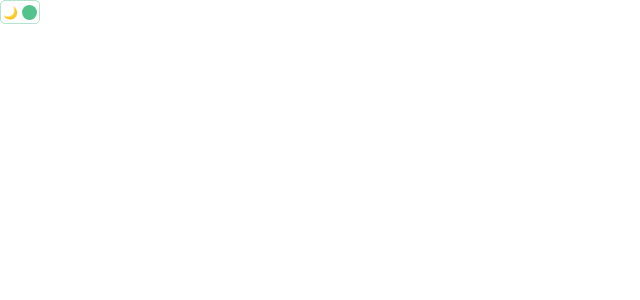
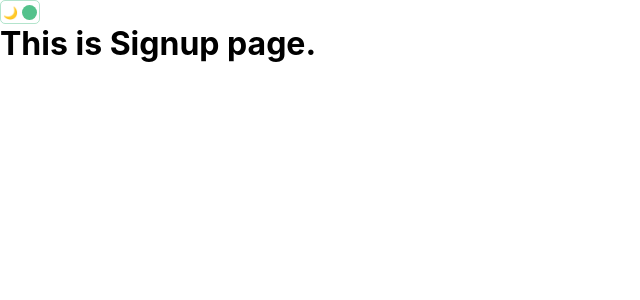
Before and after one commit to rajutamanglama63/messenger-app, a React (Create React App) app in the folder client/: page /signup in a window 1280 px wide. Shown: the top 300 px of the page, without its empty margins (0-640 px from the left). Built offline with nearby package versions, Linux system fonts and the light colour scheme.

Commit message:
feat: routing feature added

```diff
--- a/client/src/App.js
+++ b/client/src/App.js
@@ -1,10 +1,12 @@
 import "./App.css";
+import Router from "./Router";
 import DarkModeToggle from "./component/darkModeToggle/DarkModeToggle";
 
 function App() {
   return (
     <div className="App">
       <DarkModeToggle />
+      <Router />
     </div>
   );
 }
--- /dev/null
+++ b/client/src/Router.js
@@ -0,0 +1,19 @@
+import React from "react";
+import { Route, Routes } from "react-router-dom";
+import Home from "./pages/home/Home";
+import Signup from "./pages/signup/Signup";
+import Signin from "./pages/signin/Signin";
+
+const Router = () => {
+  return (
+    <Routes>
+      <Route path="/">
+        <Route index element={<Home />} />
+        <Route path="signup" element={<Signup />} />
+        <Route path="signin" element={<Signin />} />
+      </Route>
+    </Routes>
+  );
+};
+
+export default Router;
--- a/client/src/index.js
+++ b/client/src/index.js
@@ -2,11 +2,14 @@ import React from "react";
 import ReactDOM from "react-dom/client";
 import "./index.css";
 import App from "./App";
+import { BrowserRouter as Router } from "react-router-dom";
 // import { ThemeProvider } from "./context/DarkModeToggle";
 
 const root = ReactDOM.createRoot(document.getElementById("root"));
 root.render(
   // <ThemeProvider>
-  <App />
+  <Router>
+    <App />
+  </Router>
   // </ThemeProvider>
 );
--- /dev/null
+++ b/client/src/pages/home/Home.jsx
@@ -0,0 +1,12 @@
+import React from "react";
+import styles from "./home.module.css";
+
+const Home = () => {
+  return (
+    <div>
+      <h1>This is home page.</h1>
+    </div>
+  );
+};
+
+export default Home;
--- /dev/null
+++ b/client/src/pages/signin/Signin.jsx
@@ -0,0 +1,12 @@
+import React from "react";
+import styles from "./signin.module.css";
+
+const Signin = () => {
+  return (
+    <div>
+      <h1>This is Signin page.</h1>
+    </div>
+  );
+};
+
+export default Signin;
--- /dev/null
+++ b/client/src/pages/signup/Signup.jsx
@@ -0,0 +1,12 @@
+import React from "react";
+import styles from "./signup.module.css";
+
+const Signup = () => {
+  return (
+    <div>
+      <h1>This is Signup page.</h1>
+    </div>
+  );
+};
+
+export default Signup;
```
Also changed, not shown: client/src/pages/home/home.module.css (added), client/src/pages/signin/signin.module.css (added), client/src/pages/signup/signup.module.css (added).
